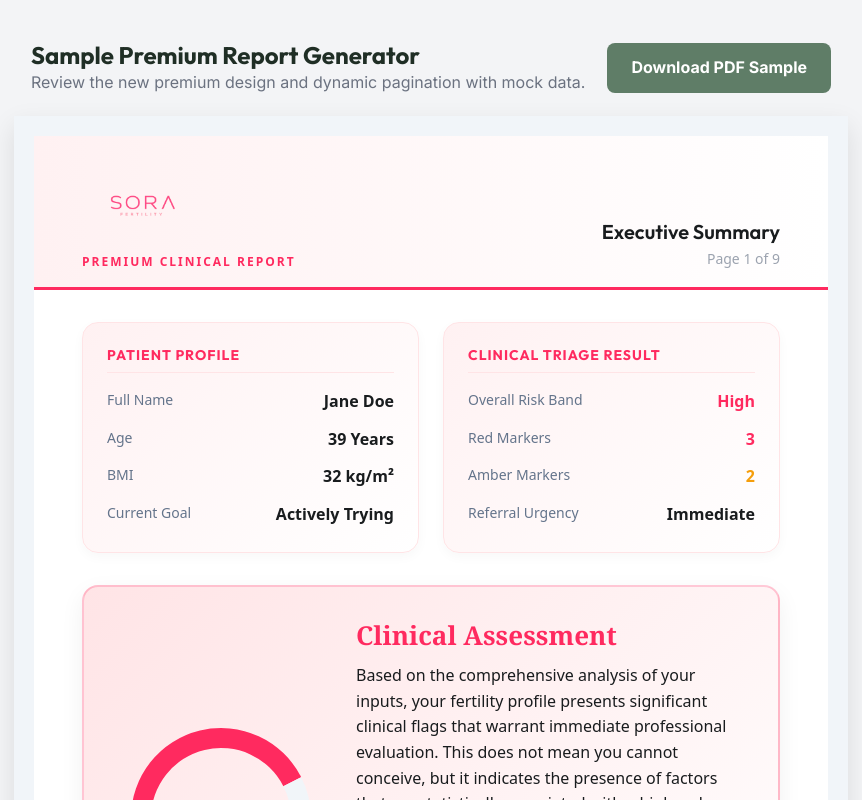
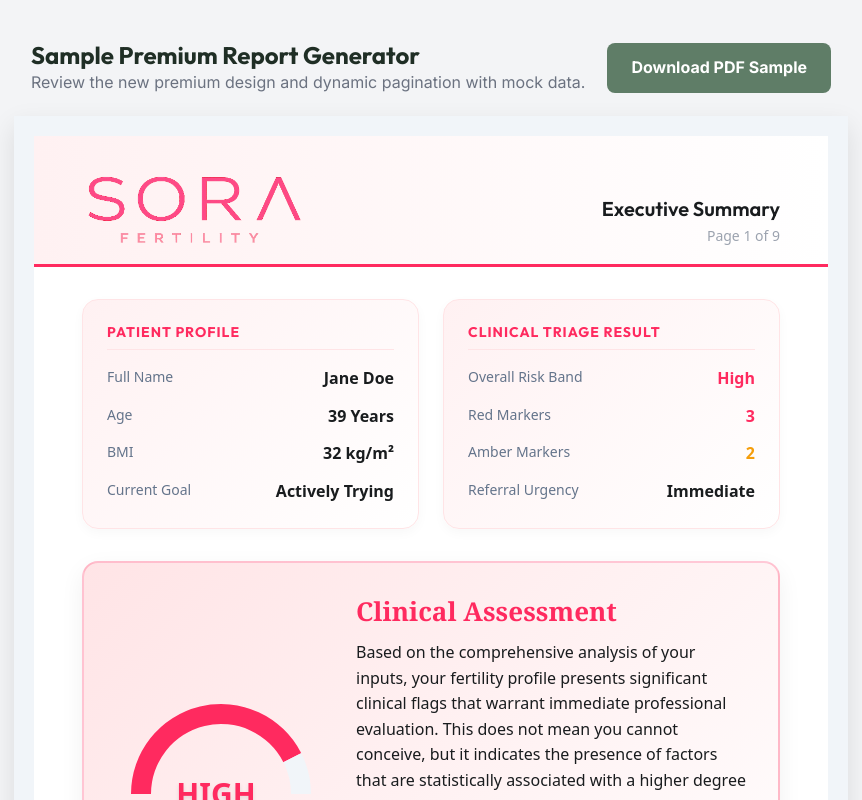
Before and after one commit to siddhanthardik/sora-fertility-scoring, a Next.js app in the folder landing/: page /sample-report in a window 1280 px wide. Shown: the top 800 px of the page, without its empty margins (209-1071 px from the left). Built offline with nearby package versions, Linux system fonts and the light colour scheme; a web font is replaced by a local one.

Commit message:
style: remove subtext under logo

```diff
--- a/landing/src/app/components/PremiumReportTemplate.js
+++ b/landing/src/app/components/PremiumReportTemplate.js
@@ -43,7 +43,6 @@
         ) : (
           <h1 style={{ fontSize: '30px', fontFamily: 'Georgia, serif', color: '#191c1e', fontWeight: 'bold', margin: 0 }}>{clinicName}</h1>
         )}
-        <p style={{ color: '#ff2a5f', fontSize: '12px', fontWeight: 'bold', letterSpacing: '2px', textTransform: 'uppercase', margin: '4px 0 0 0' }}>Premium Clinical Report</p>
       </div>
       <div style={{ textAlign: 'right' }}>
         <h2 style={{ color: '#191c1e', fontSize: '20px', fontWeight: '600', margin: 0 }}>{title}</h2>
```
Also changed, not shown: landing/public/sora-logo.png.
